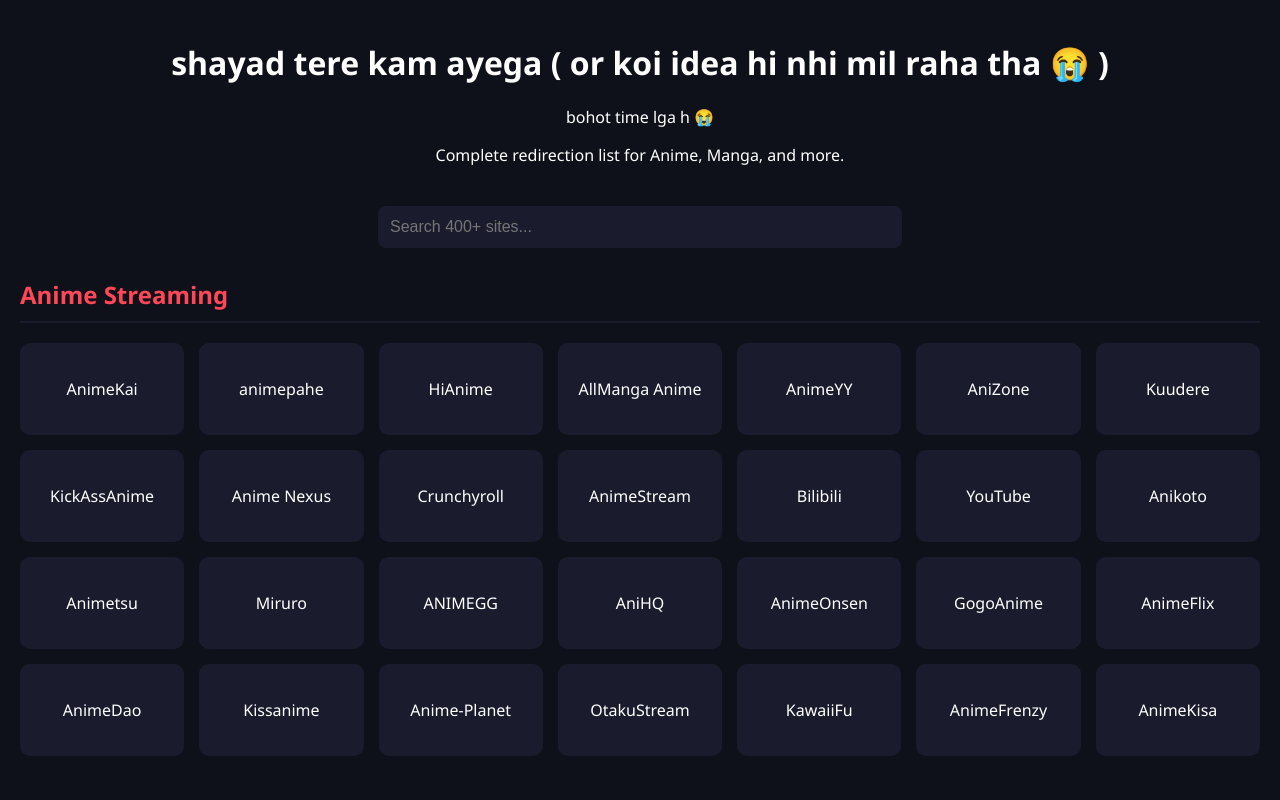
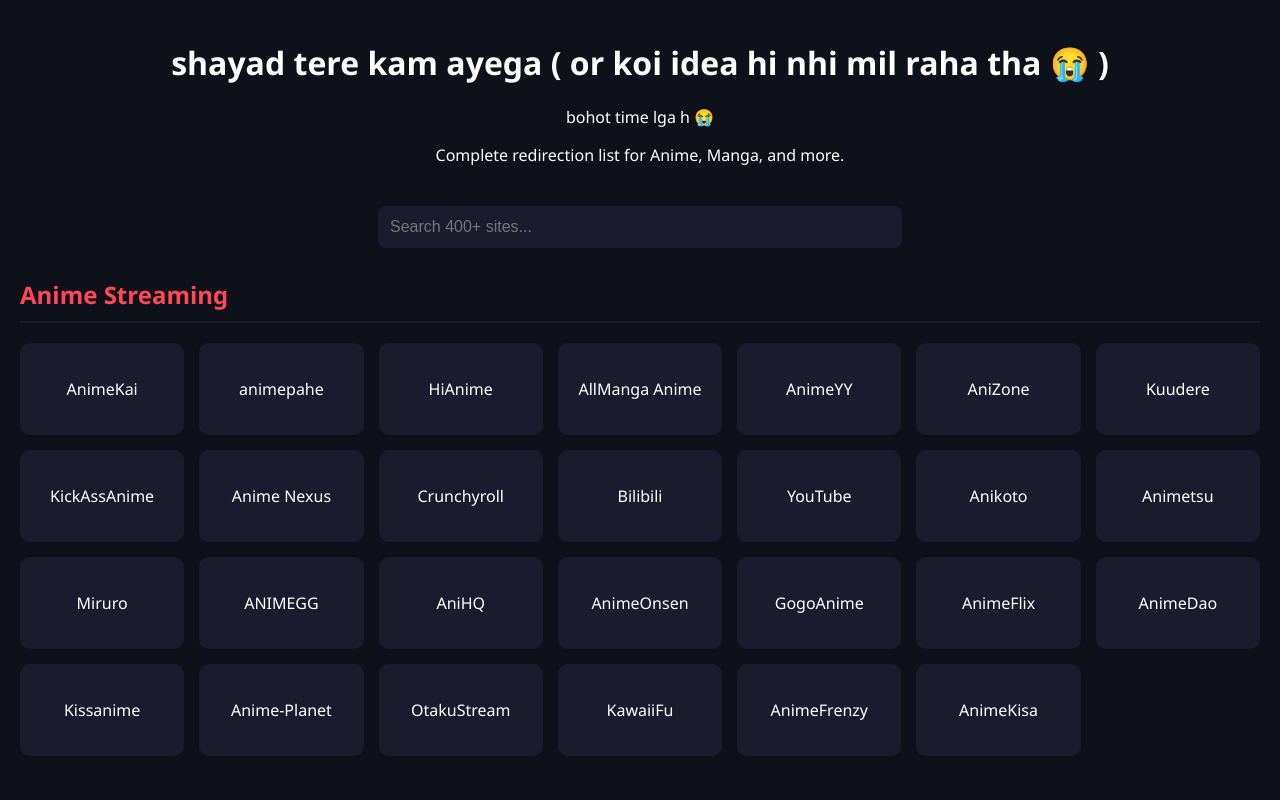
Before and after one commit to baap21560-blip/birthday-gift-, a plain HTML site: page index.html in a window 1280 px wide. Shown: the top 800 px of the page. Drawn offline with Linux system fonts and the light colour scheme.

Commit message:
Update index.html

```diff
--- a/index.html
+++ b/index.html
@@ -82,16 +82,15 @@
                 { name: "animepahe", url: "https://animepahe.si" },
                 { name: "HiAnime", url: "https://hianime.to" },
                 { name: "AllManga Anime", url: "https://allmanga.to" },
-                { name: "AnimeYY", url: "https://animeyy.to" },
+                { name: "AnimeYY", url: "https://animeyy.com" },
                 { name: "AniZone", url: "https://anizone.to" },
                 { name: "Kuudere", url: "https://kuudere.to" },
-                { name: "KickAssAnime", url: "https://kaas.am" },
+                { name: "KickAssAnime", url: "https://kickassanime.com.es" },
                 { name: "Anime Nexus", url: "https://animenexus.net" },
                 { name: "Crunchyroll", url: "https://www.crunchyroll.com" },
-                { name: "AnimeStream", url: "https://animestream.xyz" },
                 { name: "Bilibili", url: "https://www.bilibili.com" },
                 { name: "YouTube", url: "https://www.youtube.com" },
-                { name: "Anikoto", url: "https://anikoto.com" },
+                { name: "Anikoto", url: "https://anikoto.net/home" },
                 { name: "Animetsu", url: "https://animetsu.cc" },
                 { name: "Miruro", url: "https://www.miruro.tv" },
                 { name: "ANIMEGG", url: "https://www.animegg.org" },
```
